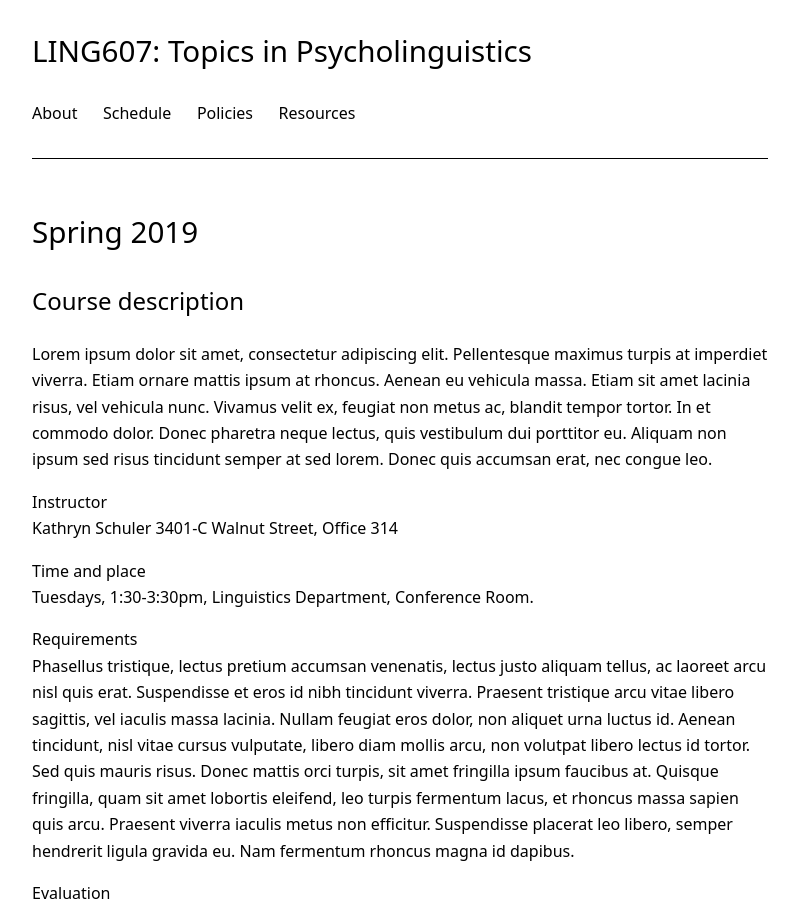
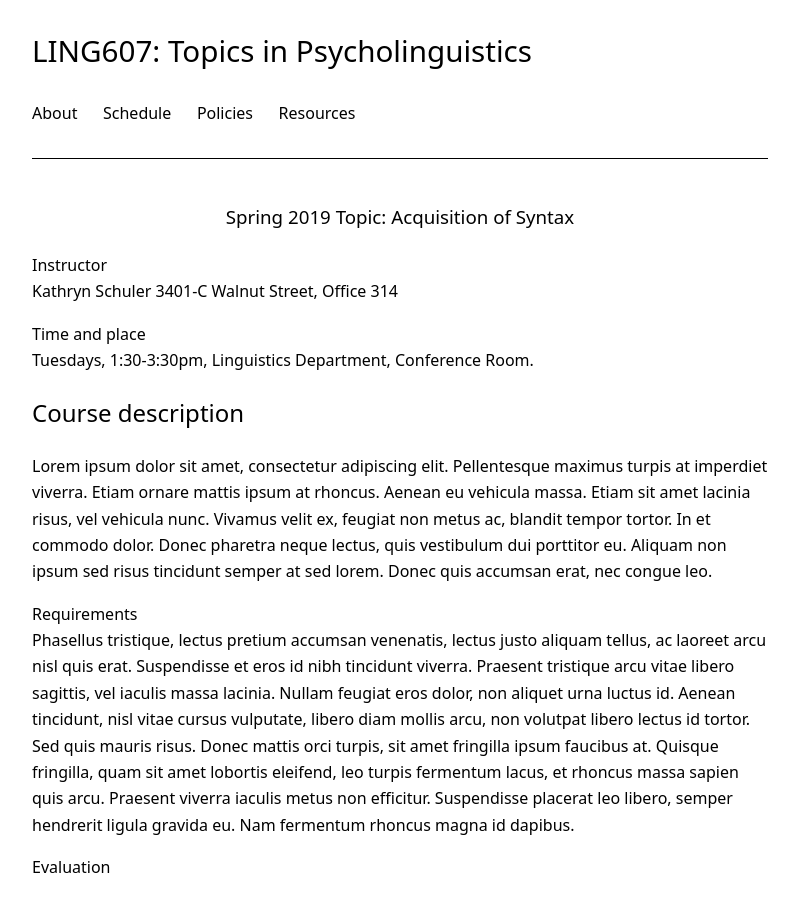
Before and after one commit to kschuler/ling001, a Jekyll site: the page built from index.md, in a window 1280 px wide and 900 px high. Shown: the whole window, without its empty margins (240-1038 px from the left). Built offline with Jekyll 4.4.1, drawn with Linux system fonts in a browser that asks for light colours; part of the change alters nothing that is shown.

Commit message:
Update index.md

```diff
--- a/index.md
+++ b/index.md
@@ -2,10 +2,8 @@
 layout: page
 title: Spring 2019
 ---
-# Spring 2019
 
-## Course description
-Lorem ipsum dolor sit amet, consectetur adipiscing elit. Pellentesque maximus turpis at imperdiet viverra. Etiam ornare mattis ipsum at rhoncus. Aenean eu vehicula massa. Etiam sit amet lacinia risus, vel vehicula nunc. Vivamus velit ex, feugiat non metus ac, blandit tempor tortor. In et commodo dolor. Donec pharetra neque lectus, quis vestibulum dui porttitor eu. Aliquam non ipsum sed risus tincidunt semper at sed lorem. Donec quis accumsan erat, nec congue leo.
+<h3 align="center">Spring 2019 Topic: Acquisition of Syntax</h3>
 
 **Instructor**
 Kathryn Schuler
@@ -13,6 +11,9 @@ Kathryn Schuler
 
 **Time and place**
 Tuesdays, 1:30-3:30pm, Linguistics Department, Conference Room.
+
+## Course description
+Lorem ipsum dolor sit amet, consectetur adipiscing elit. Pellentesque maximus turpis at imperdiet viverra. Etiam ornare mattis ipsum at rhoncus. Aenean eu vehicula massa. Etiam sit amet lacinia risus, vel vehicula nunc. Vivamus velit ex, feugiat non metus ac, blandit tempor tortor. In et commodo dolor. Donec pharetra neque lectus, quis vestibulum dui porttitor eu. Aliquam non ipsum sed risus tincidunt semper at sed lorem. Donec quis accumsan erat, nec congue leo.
 
 **Requirements**
 Phasellus tristique, lectus pretium accumsan venenatis, lectus justo aliquam tellus, ac laoreet arcu nisl quis erat. Suspendisse et eros id nibh tincidunt viverra. Praesent tristique arcu vitae libero sagittis, vel iaculis massa lacinia. Nullam feugiat eros dolor, non aliquet urna luctus id. Aenean tincidunt, nisl vitae cursus vulputate, libero diam mollis arcu, non volutpat libero lectus id tortor. Sed quis mauris risus. Donec mattis orci turpis, sit amet fringilla ipsum faucibus at. Quisque fringilla, quam sit amet lobortis eleifend, leo turpis fermentum lacus, et rhoncus massa sapien quis arcu. Praesent viverra iaculis metus non efficitur. Suspendisse placerat leo libero, semper hendrerit ligula gravida eu. Nam fermentum rhoncus magna id dapibus.
```
